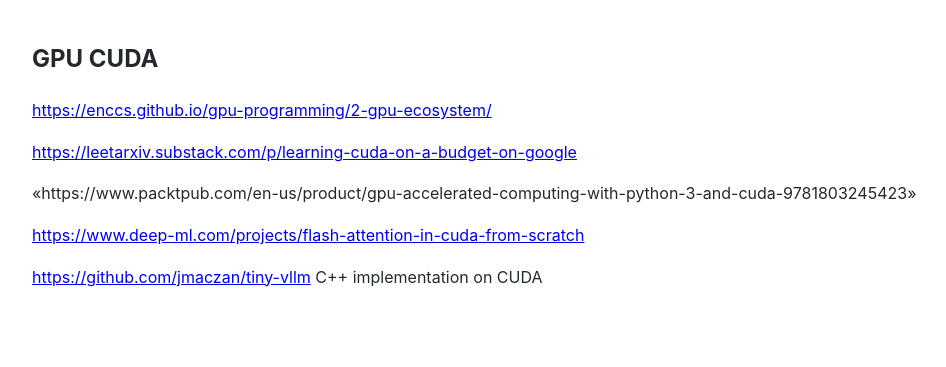
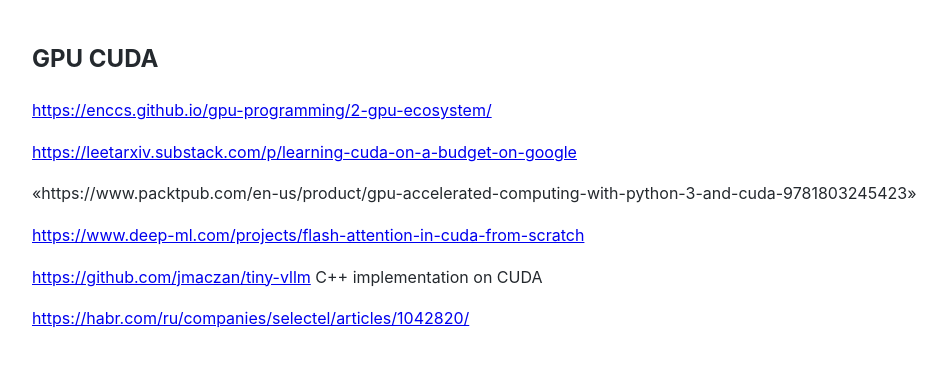
Before and after one commit to Michael-Lubinsky/michael-lubinsky.github.com, a Jekyll site: the page built from ml/cuda.md, in a window 1280 px wide. Shown: the top 367 px of the page, without its empty margins (158-1104 px from the left). Built offline with Jekyll 4.4.1, drawn with Linux system fonts in a browser that asks for light colours; our own code applies the rules of GitHub Pages for plain Markdown files.

Commit message:
Update cuda.md

```diff
--- a/ml/cuda.md
+++ b/ml/cuda.md
@@ -9,3 +9,5 @@
 <https://www.deep-ml.com/projects/flash-attention-in-cuda-from-scratch>
 
 <https://github.com/jmaczan/tiny-vllm> C++ implementation on CUDA
+
+<https://habr.com/ru/companies/selectel/articles/1042820/>
```
